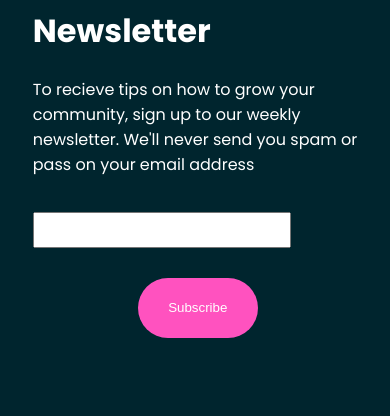
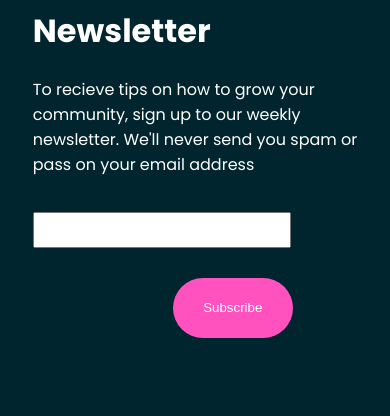
Before and after one commit to Hassan-728/huddle-landing-page, a plain HTML site: page index.html in a window 390 px wide. Shown: the part 3913-4329 px from the top of the page. Drawn offline with Linux system fonts and the light colour scheme.

Commit message:
first commit

```diff
--- a/style.css
+++ b/style.css
@@ -291,6 +291,7 @@ footer {
     footer {
         grid-template-columns: 1fr 1fr 1fr 1fr;
         margin-bottom: -100px;
+        column-gap: 30px;
     }
     .left {
        grid-area: 1/1/1/3;
@@ -427,7 +428,7 @@ footer {
         width: 120px;
         height: 60px;
         border-radius: 40px;
-        margin-left: 30%;
+        margin-left: 40%;
     }
     .last > input {
         width: 250px;
```
